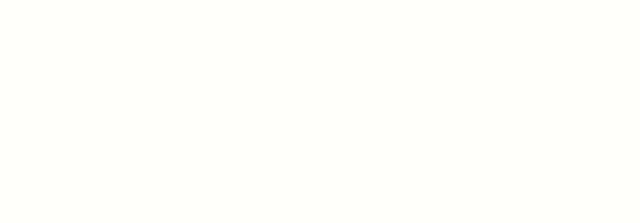
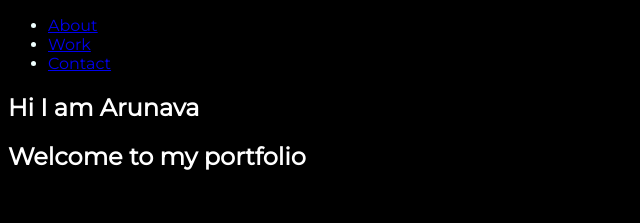
Before and after one commit to arunava-webdev4u/Freecodecamp_webdesign, a plain HTML site: page 5. Personal Portfolio Webpage/index.html in a window 1280 px wide. Shown: the whole page, without its empty margins (0-640 px from the left). Drawn offline with Linux system fonts and the light colour scheme; files that its build step writes are made by us from their sources.

Commit message:
dont know

```diff
--- a/5. Personal Portfolio Webpage/CSS/Personal_Portfolio_Webpage.css
+++ b/5. Personal Portfolio Webpage/CSS/Personal_Portfolio_Webpage.css
@@ -5,3 +5,16 @@
     font-family: 'Raleway', sans-serif;
     font-family: 'Montserrat', sans-serif;
 }
+
+body{
+    background-color: rgb(0, 0, 0);
+}
+
+#navbar>ul{
+    background-color: rgba(0, 3, 0, 0.253);
+    color: azure;
+}
+
+#welcome-section{
+    color: white;
+}
--- a/5. Personal Portfolio Webpage/index.html
+++ b/5. Personal Portfolio Webpage/index.html
@@ -9,10 +9,31 @@
     <link rel="preconnect" href="https://fonts.gstatic.com">
     <link href="https://fonts.googleapis.com/css2?family=Raleway:wght@600&display=swap" rel="stylesheet">
     <link href="https://fonts.googleapis.com/css2?family=Montserrat&display=swap" rel="stylesheet">
-    <link rel="stylesheet" href="CSS/product_landing_page.css">
+    <link rel="stylesheet" href="CSS/Personal_Portfolio_Webpage.css">
     <title>3. Product Landing Page</title>
 </head>
+
 <body>
+    <nav id="navbar">
+        <ul>
+            <li><a href="#">About</a></li>
+            <li><a href="#">Work</a></li>
+            <li><a href="#">Contact</a></li>
+        </ul>
+    </nav>
 
+    <section id="welcome-section">
+        <h1>Hi I am Arunava</h1>
+        <h2>Welcome to my portfolio</h2>
+    </section>
+
+    <section id="projects">
+        <h2>Here are some of my projects</h2>
+        <!-- class="project-title" -->
+    </section>
+
+
+
+    <!-- <script src="https://cdn.freecodecamp.org/testable-projects-fcc/v1/bundle.js"></script> -->
 </body>
 </html>
```
